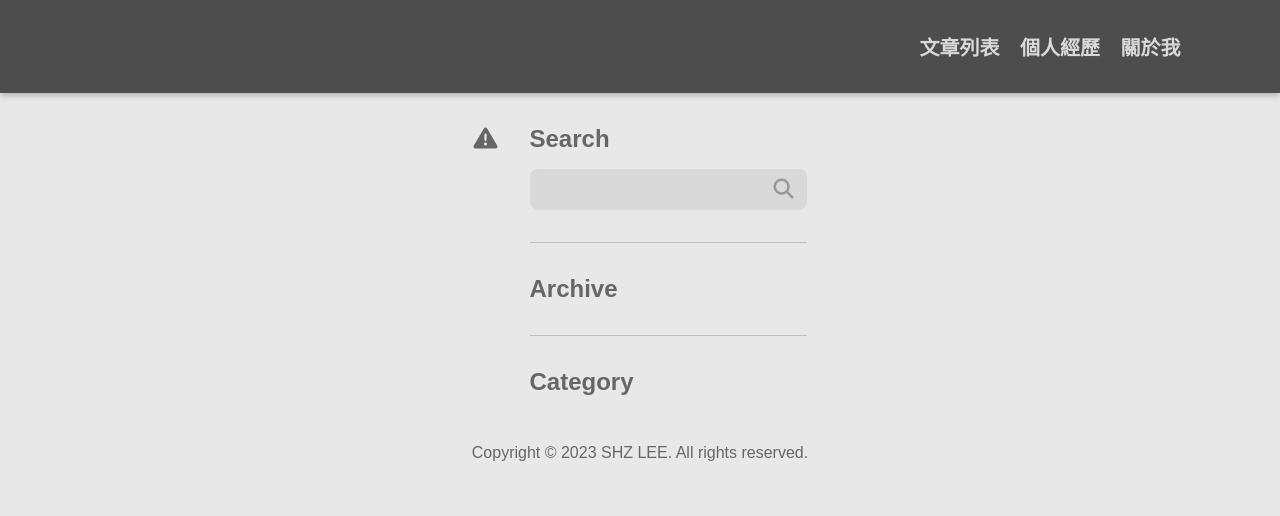
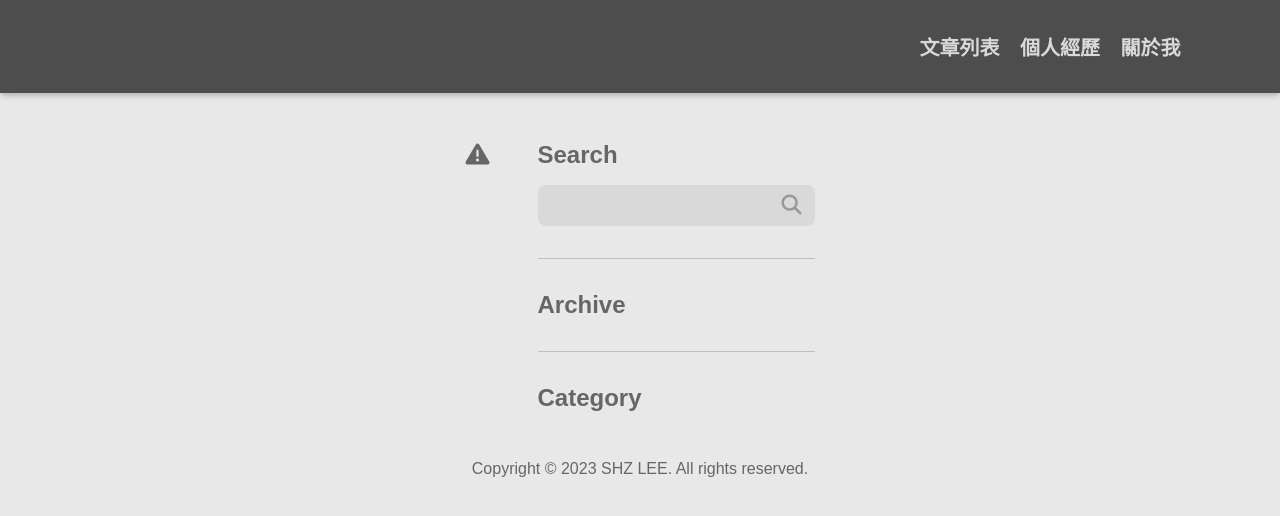
Before and after one commit to xero7689/SHZ-BLOG, a Django app: page / in a window 1280 px wide. Shown: the top 516 px of the page. Run offline with Django 4.2, Linux system fonts and the light colour scheme; data comes from the database, SQL or seed files in the repository; data that the repository does not hold is empty; some libraries are stand-ins or nearby versions.

Commit message:
Update: Adjust the content wrapper spacing style

```diff
--- a/blog/static/blog/style.css
+++ b/blog/static/blog/style.css
@@ -78,8 +78,8 @@ footer {
 
 #content-wrapper {
     display: flex;
-    gap: 2rem 2rem;
-    margin-top: 2rem;
+    gap: 3rem 3rem;
+    margin-top: 3rem;
     flex-grow: 1;
     max-width: 1200px;
     /* padding: 1rem; */
```
